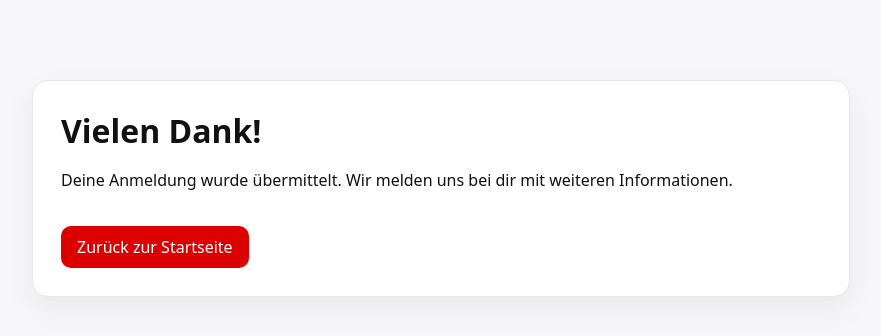
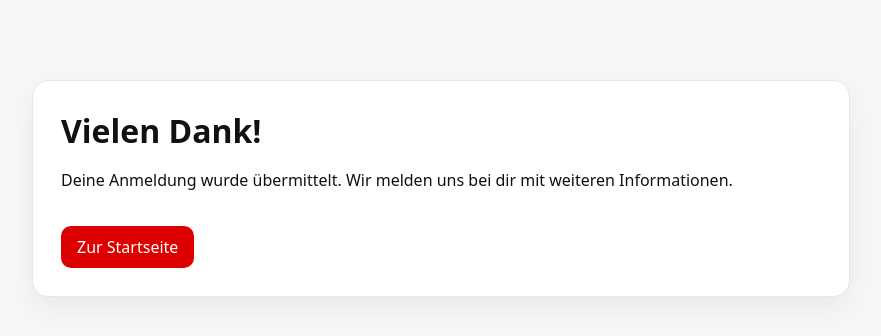
Before and after one commit to Jjbase/vedeo_nrw, a plain HTML site: page thanks.html in a window 1280 px wide. Shown: the whole page, without its empty margins (199-1080 px from the left). Drawn offline with Linux system fonts and the light colour scheme.

Commit message:
Update thanks.html

```diff
--- a/thanks.html
+++ b/thanks.html
@@ -16,7 +16,7 @@
   <main class="wrap">
     <h1>Vielen Dank!</h1>
     <p>Deine Anmeldung wurde übermittelt. Wir melden uns bei dir mit weiteren Informationen.</p>
-    <a class="btn" href="/">Zurück zur Startseite</a>
+    <a class="btn" href="/">Zur Startseite</a>
   </main>
 </body>
 </html>
```
